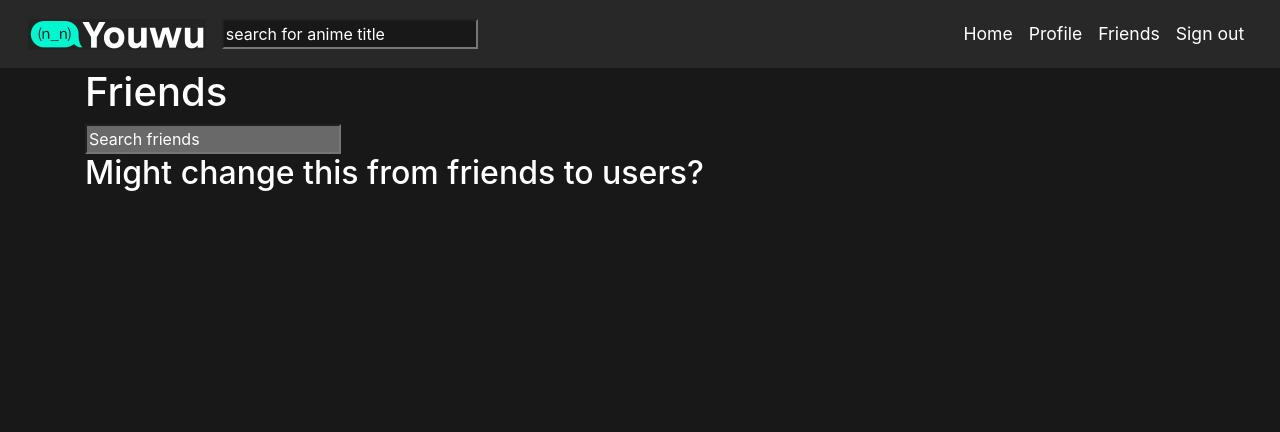
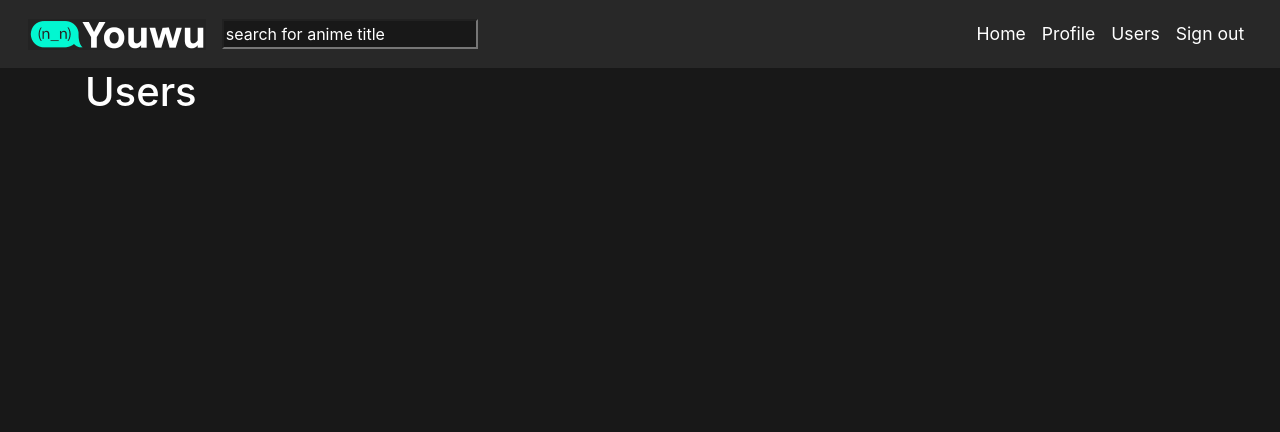
Before and after one commit to Four-Jacks/AnimeSocial, a Django app: page /posts/ in a window 1280 px wide. Shown: the top 432 px of the page. Run offline with Django 3.2, Linux system fonts and the light colour scheme; the visitor is signed in with stand-in values (Sample User, id 1); some libraries are stand-ins or nearby versions.

Commit message:
Added list of all users

```diff
--- a/templates/base.html
+++ b/templates/base.html
@@ -41,7 +41,7 @@
         <a class="nav-link" href="/profile/">Profile</a>
       </li>
 			<li class="nav-item">
-				<a class="nav-link" href="/posts/">Friends</a>
+				<a class="nav-link" href="/posts/">Users</a>
 			</li>
       <li class="nav-item">
 				<a class="nav-link" href="/logout/">Sign out</a>
--- a/templates/posts.html
+++ b/templates/posts.html
@@ -1,22 +1,18 @@
 {% extends "base.html" %}
 
 {% block title %}
-<title>Friends</title>
+<title>Users</title>
 {% endblock %}
 
 {% block content %}
-    <h1>Friends</h1>
-    <form method="post">
-        <input type="text" placeholder="Search friends" style="background-color:#696969;color:#FFFFFF">
-    </form>
-    <h2>Might change this from friends to users?</h2>
+    <h1>Users</h1>
 <div class="container">
     <!--- Friends -->
       <div class="row affix">
         <div class="col">
           <ul class="list-friends">
-            {% for friend in friends %}
-             <li class="list-group-item">{{ friend.username|title }}</li>
+            {% for user in users %}
+             <li class="list-group-item"><a href="{% url 'friend_view' pk=user.id %}">{{ user|title }}</a></li>
              {% endfor %}
            </ul>
         </div>
```
